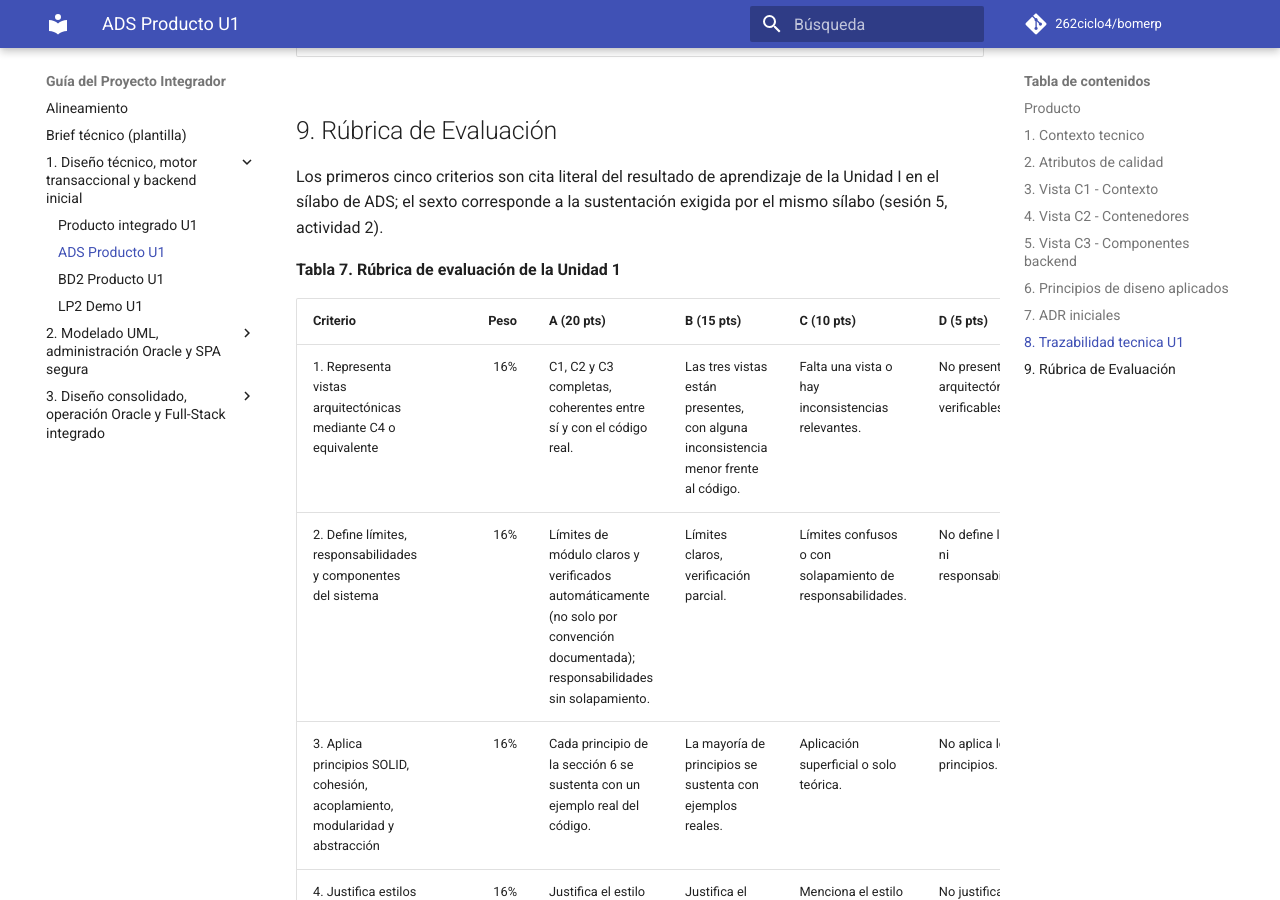
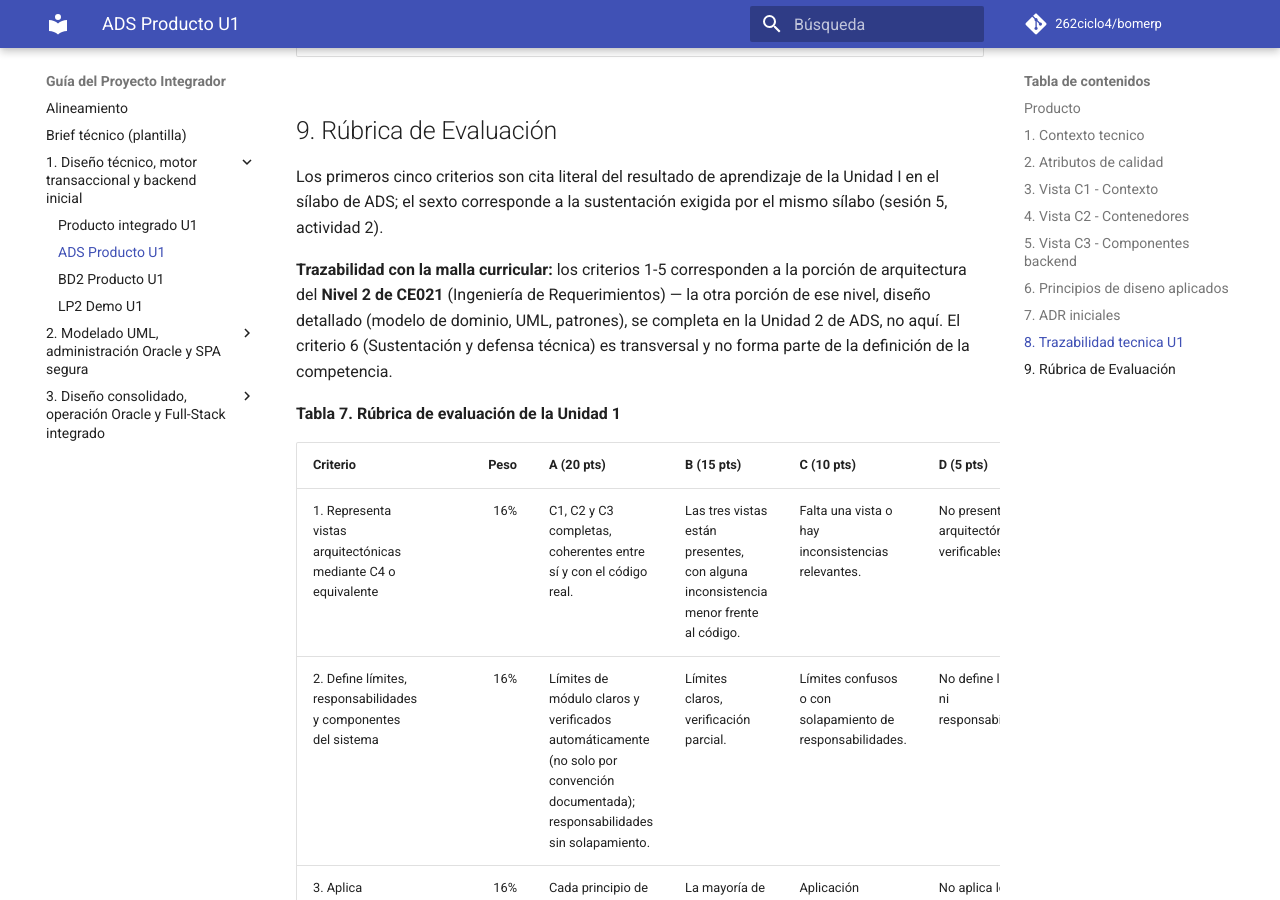
Before and after one commit to 262ciclo4/bomerp, an MkDocs documentation site: the page built from docs/proyecto-integrador/u1/ads-producto.md, in a window 1280 px wide and 900 px high, scrolled down 6630 px. Built offline with MkDocs 1.6.1 and Material for MkDocs 9.7.7, drawn with Linux system fonts in a browser that asks for light colours; comment, search, counter and statistics services are not loaded.

Commit message:
S5: Evaluacion unidad 1

```diff
--- a/docs/proyecto-integrador/u1/ads-producto.md
+++ b/docs/proyecto-integrador/u1/ads-producto.md
@@ -166,6 +166,8 @@ Decisiones adicionales, previstas pero **aún no formalizadas** como ADR de cód
 
 Los primeros cinco criterios son cita literal del resultado de aprendizaje de la Unidad I en el sílabo de ADS; el sexto corresponde a la sustentación exigida por el mismo sílabo (sesión 5, actividad 2).
 
+**Trazabilidad con la malla curricular:** los criterios 1-5 corresponden a la porción de arquitectura del **Nivel 2 de CE021** (Ingeniería de Requerimientos) — la otra porción de ese nivel, diseño detallado (modelo de dominio, UML, patrones), se completa en la Unidad 2 de ADS, no aquí. El criterio 6 (Sustentación y defensa técnica) es transversal y no forma parte de la definición de la competencia.
+
 **Tabla 7. Rúbrica de evaluación de la Unidad 1**
 
 | Criterio | Peso | A (20 pts) | B (15 pts) | C (10 pts) | D (5 pts) |
```
